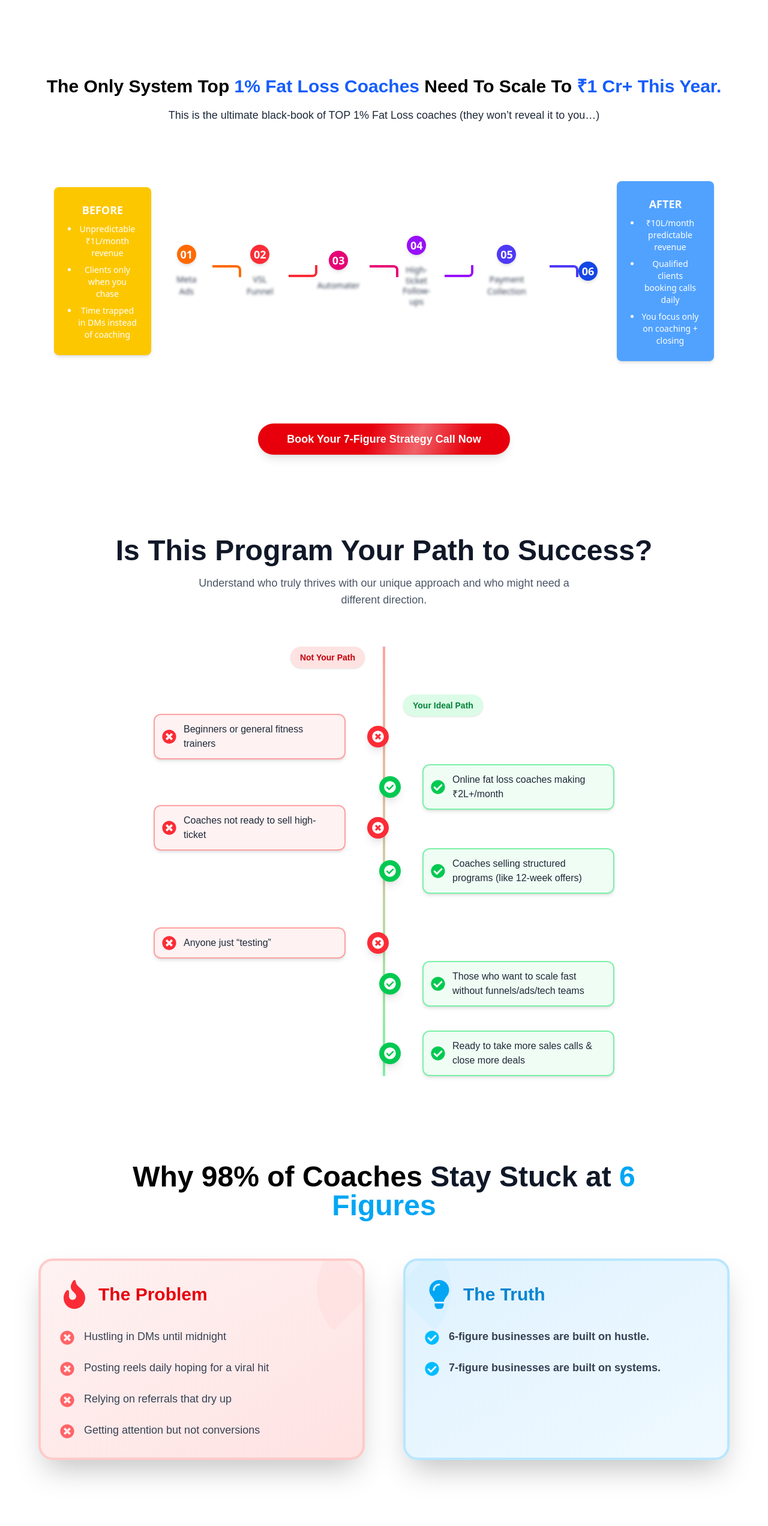
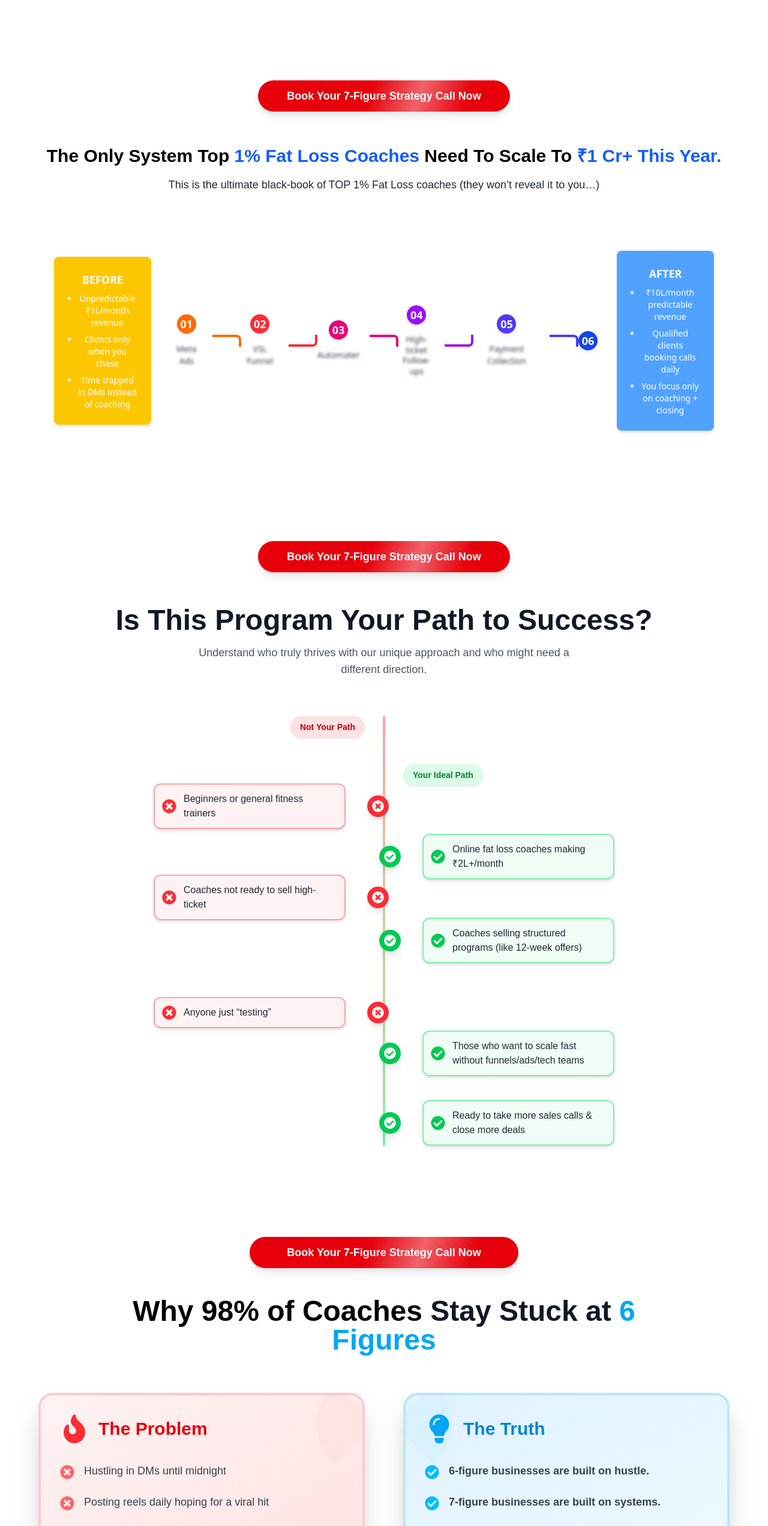
Before and after one commit to ZGOD01/DoneForYou, a React (Vite) app: page / in a window 1280 px wide. Shown: the part 1521-4065 px from the top of the page at 60% size. Built offline with nearby package versions, Linux system fonts and the light colour scheme; a web font is replaced by a local one.

Commit message:
Add CTA Button

```diff
--- a/src/components/BeforeAfterMarquee.jsx
+++ b/src/components/BeforeAfterMarquee.jsx
@@ -5,6 +5,11 @@ import PipelineBackground from "./PipelineBackground";
 export default function BeforeAfterMarquee() {
   return (
     <section className="bg-white py-16">
+      {/* The CallToActionButton has been moved here */}
+      <div className="flex justify-center mb-12">
+        <CallToActionButton />
+      </div>
+
       <div className="text-center mb-12 px-5">
         <h2 className="text-2xl md:text-3xl font-bold text-black">
           The Only System Top{" "}
@@ -16,16 +21,10 @@ export default function BeforeAfterMarquee() {
         <p className="mt-4 text-gray-800 text-base md:text-lg font-medium whitespace-nowrap">
           This is the ultimate black-book of TOP 1% Fat Loss coaches (they won’t reveal it to you…)
         </p>
-
       </div>
-
 
       <PipelineBackground />
 
-
-      <div className="mt-12 flex justify-center">
-        <CallToActionButton />
-      </div>
     </section>
   );
 }
--- a/src/components/PainTruthSection.jsx
+++ b/src/components/PainTruthSection.jsx
@@ -1,6 +1,7 @@
 import React from "react";
 import { motion } from "framer-motion";
 import { FaFire, FaLightbulb, FaCheckCircle, FaTimesCircle } from "react-icons/fa";
+import CallToActionButton from "./CallToActionButton";
 
 export default function PainTruthSection() {
   const painPoints = [
@@ -32,6 +33,11 @@ export default function PainTruthSection() {
 
   return (
     <section className="relative bg-white py-20 px-6">
+      {/* Container for the CTA button */}
+      <div className="max-w-5xl mx-auto text-center mb-10">
+        <CallToActionButton />
+      </div>
+
       {/* Main Heading */}
       <div className="max-w-5xl mx-auto text-center mb-16">
         <motion.h2
--- a/src/components/PerfectForSection.jsx
+++ b/src/components/PerfectForSection.jsx
@@ -11,6 +11,7 @@ import {
   FaMinusCircle,
   FaQuestionCircle,
 } from "react-icons/fa";
+import CallToActionButton from "./CallToActionButton";
 
 export default function PerfectForSection() {
   const leftColumnVariants = {
@@ -82,6 +83,11 @@ export default function PerfectForSection() {
 
   return (
     <section className="bg-white py-16 px-6 relative overflow-hidden">
+      {/* 🟢 The CallToActionButton is now at the top of the section */}
+      <div className="flex justify-center mb-12">
+        <CallToActionButton />
+      </div>
+
       <div className="max-w-6xl mx-auto text-center mb-12">
         <h2 className="text-4xl md:text-5xl font-extrabold text-gray-900 mb-4">
           Is This Program Your Path to Success?
@@ -125,7 +131,8 @@ export default function PerfectForSection() {
               <motion.div
                 key={`not-${index}`}
                 variants={itemVariants}
-                className={`relative group w-full max-w-[175px] sm:max-w-xs ${index === 0 ? "my-3" : "mt-16"
+                className={`relative group w-full max-w-[175px] sm:max-w-xs ${
+                  index === 0 ? "my-3" : "mt-16"
                 }`}
               >
                 <div className="relative bg-red-50 border-2 border-red-300 rounded-xl p-3 shadow-md flex items-center space-x-3 transition-transform duration-300 hover:scale-105 group-hover:shadow-lg">
@@ -163,7 +170,8 @@ export default function PerfectForSection() {
                 key={`perfect-${index}`}
                 variants={itemVariants}
                 className={`relative group w-full max-w-[175px] sm:max-w-xs
-      ${index === 0
+        ${
+          index === 0
             ? "my-4"
             : index === perfectForItems.length - 1
             ? "-mt-6" // last card shifted UP
@@ -181,8 +189,6 @@ export default function PerfectForSection() {
                 </div>
               </motion.div>
             ))}
-
-
           </motion.div>
         </div>
       </div>
--- a/src/components/WhyCoachesChooseUs.jsx
+++ b/src/components/WhyCoachesChooseUs.jsx
@@ -1,5 +1,6 @@
 import React from "react";
 import { motion } from "framer-motion";
+import CallToActionButton from "./CallToActionButton"; // Import the CTA button
 
 const reasons = [
   {
@@ -104,6 +105,11 @@ export default function WhyCoachesChooseUs() {
       viewport={{ once: true, amount: 0.3 }}
       variants={boxVariants}
     >
+      {/* Container for the CTA button */}
+      <div className="text-center mb-10">
+        <CallToActionButton />
+      </div>
+
       <div className="text-center mb-12">
         <h3 className="text-4xl font-bold text-gray-900 tracking-tight mb-4">
           Why Coaches Choose Us
```
Lines whose indentation alone changed are shown as unchanged.
